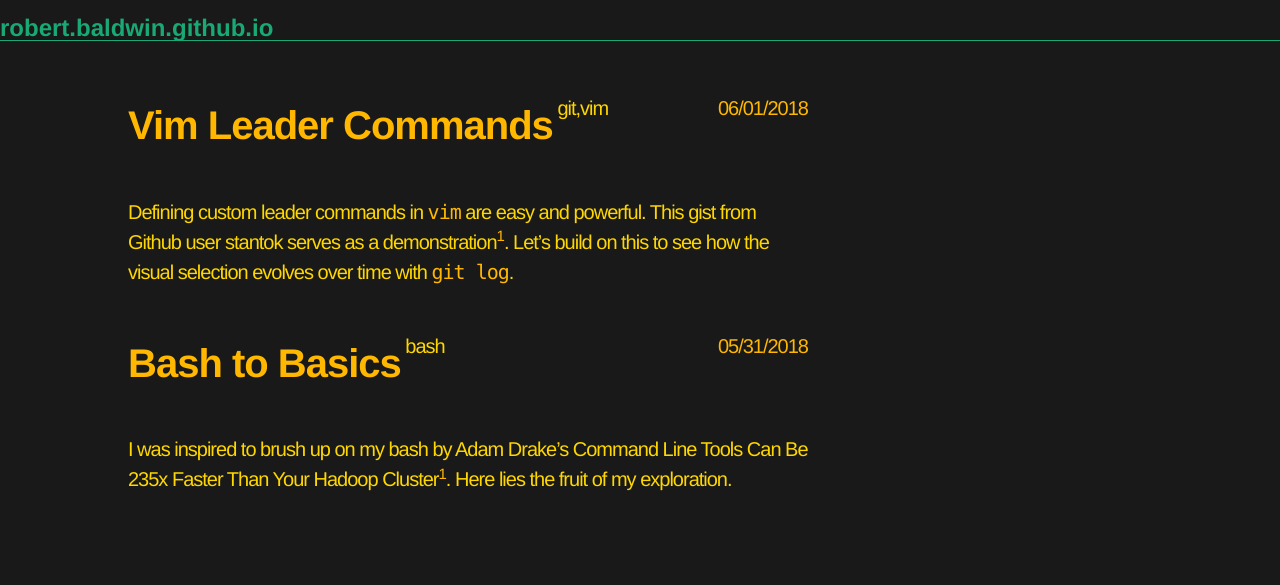
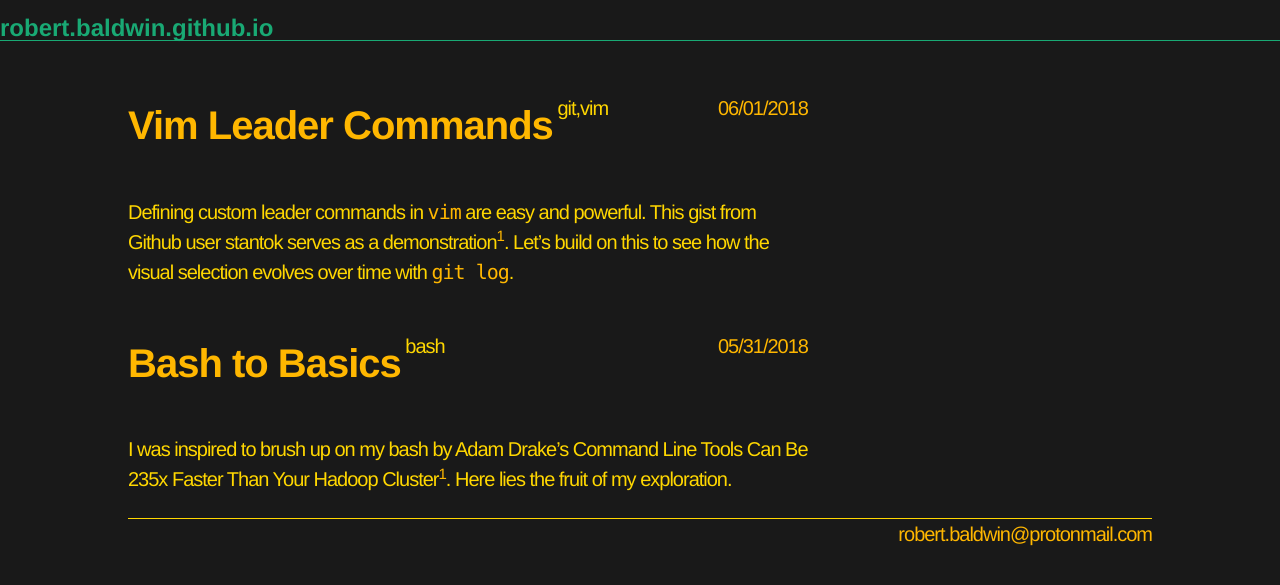
Before and after one commit to robert-baldwin/robert-baldwin.github.io, a Jekyll site: the page built from index.html, in a window 1280 px wide. Shown: the top 585 px of the page. Built offline with Jekyll 4.4.1, drawn with Linux system fonts in a browser that asks for light colours.

Commit message:
add footer

```diff
--- /dev/null
+++ b/_includes/footer.html
@@ -0,0 +1,3 @@
+<div class="bt">
+  <a class="fr" href="mailto:robert.baldwin@protonmail.com">robert.baldwin@protonmail.com</a>
+<div>
--- a/_layouts/default.html
+++ b/_layouts/default.html
@@ -6,4 +6,6 @@ layout: html
 
 <div class="yellow ph6-ns ph4 pt3 f4 lh-copy tracked-tight">
   {{ content }}
+
+  {% include footer.html %}
 </div>
```
